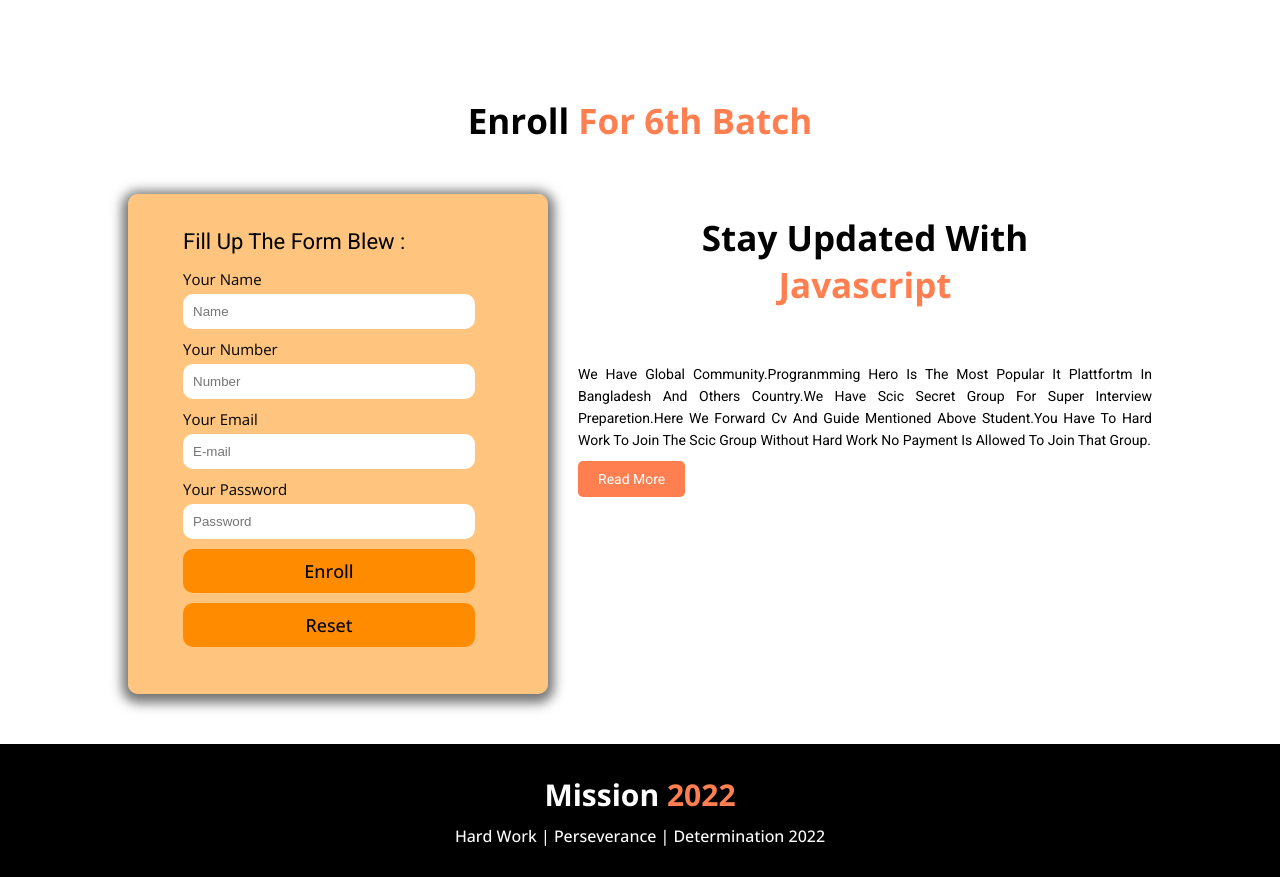
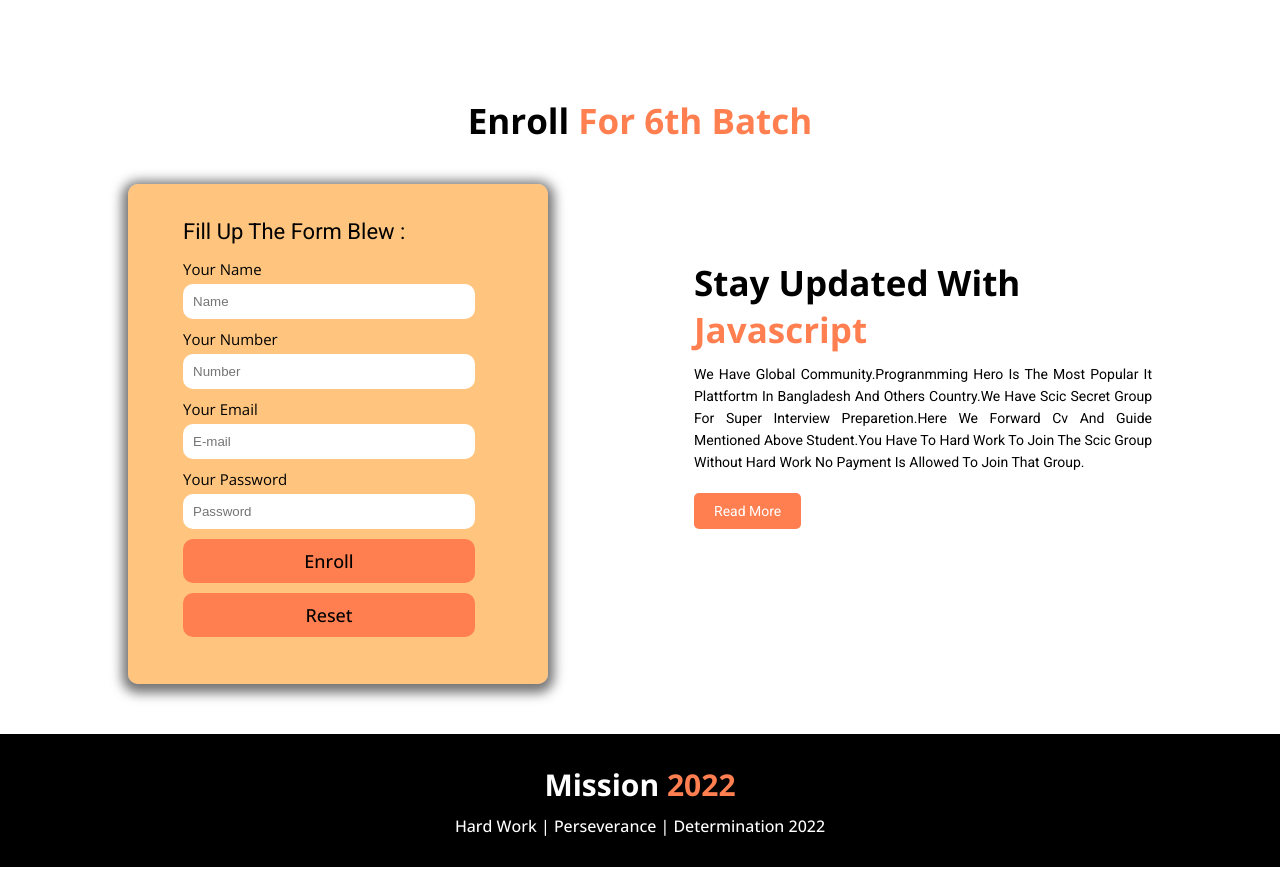
Before and after one commit to SHAFAYET-HOWLADER/assignment-one, a plain HTML site: page index.html in a window 1280 px wide. Shown: the part 1555-2432 px from the top of the page. Drawn offline with nearby package versions, Linux system fonts and the light colour scheme.

Commit message:
finall push

```diff
--- a/css/style.css
+++ b/css/style.css
@@ -191,7 +191,7 @@ color: #000;
 	padding-bottom: 10px;
 	padding-top: 5px;
 }
-.items-content  p{
+.items-content p {
 	color: #000;
 	font-size: 14px;
 	font-family: 'Roboto', sans-serif;
@@ -200,6 +200,7 @@ color: #000;
 	padding-bottom: 15px;
 	padding-left: 15px;
 	width: 330px;
+	text-align: justify;
 }
 /*--------mission part end--------*/
 
@@ -333,14 +334,13 @@ padding: 50px 0px;
     padding: 50px 0px;
     background-color: #fff;
 }
-#enroll h2{
+#enroll h2 {
 	color: #000;
 	text-transform: capitalize;
 	font-family: 'Open Sans', sans-serif;
 	font-weight: 700;
 	font-size: 35px;
-    padding-bottom: 50px;
-    text-align: center;
+	padding-bottom: 10px;
 }
 #enroll h2 span{
     color: coral;
@@ -413,7 +413,7 @@ padding: 50px 0px;
 }
 .enroll-form-text .submit{
     font-size: 18px;
-    background-color: darkorange;
+    background-color: coral;
     margin-bottom: 10px;
     cursor: pointer;
     color: #000;
@@ -423,7 +423,7 @@ padding: 50px 0px;
 }
 .enroll-form-text .reset{
     font-size: 18px;
-    background-color: darkorange;
+    background-color: coral;
     margin-bottom: 10px;
     cursor: pointer;
     color: #000;
@@ -432,6 +432,40 @@ padding: 50px 0px;
     font-weight: 500;
 }
 /*--------enroll part start--------*/
+
+/*--------updated  part start--------*/
+.updated-content {
+	padding-top: 75px;
+}
+.updated-content h2{
+    color: #000;
+    text-transform: capitalize;
+    font-size: 35px;
+    font-family: 'Open Sans', sans-serif;
+    font-weight: 700;
+}
+.updated-content p {
+	color: #000;
+	text-transform: capitalize;
+	font-size: 14px;
+	font-family: 'Roboto', sans-serif;
+	font-weight: 400;
+	line-height: 22px;
+	padding-bottom: 20px;
+	width: 458px;
+	text-align: justify;
+}
+.updated-content a{
+    color: #fff;
+    text-transform: capitalize;
+    font-size: 14px;
+    font-family: 'Roboto', sans-serif;
+    font-weight: 400;
+    padding: 10px 20px;
+    background-color: coral;
+    border-radius: 5px;
+}
+/*--------updated  part start--------*/
 
 /*--------footer part start--------*/
 #footer{
--- a/index.html
+++ b/index.html
@@ -78,7 +78,7 @@
                         <div class="items-content">
                             <img src="images/js.png" alt="css">
                             <h3>js</h3>
-                            <p>html means hypertext markup language.it is ised for structure purpose in websites.there are several tag which is used to markup.</p>
+                            <p>javascripy is the most usable and famous language in the world.we can add more interactive feature on any websites using javascript.it has also backend capability</p>
                         </div>
                    </div>
 
@@ -119,7 +119,9 @@
 
     <!----------enroll part start----------->
     <section id="enroll">
-        <h2>enroll <span>for 6th batch</span></h2>
+        <div style="text-align: center; padding-bottom: 30px;">
+            <h2>enroll <span>for 6th batch</span></h2>
+        </div>
                 <div class="container">
                     <div class="enroll-form">
                         <div class="enroll-form-text">
@@ -138,7 +140,7 @@
                           </form>
                         </div>
                 </div>
-                <div class="community-content">
+                <div class="updated-content">
                     <h2>stay updated with<br>  <span> javascript</h2>
                     <p>we have global community.progranmming hero is the most popular it plattfortm in bangladesh and others country.we have scic secret group for super interview preparetion.here we forward cv and guide mentioned above student.you have to hard work to join the scic group without hard work no payment is allowed to join that group.</p>
                     <a href="#">read more</a>
```
Lines whose indentation alone changed are shown as unchanged.
